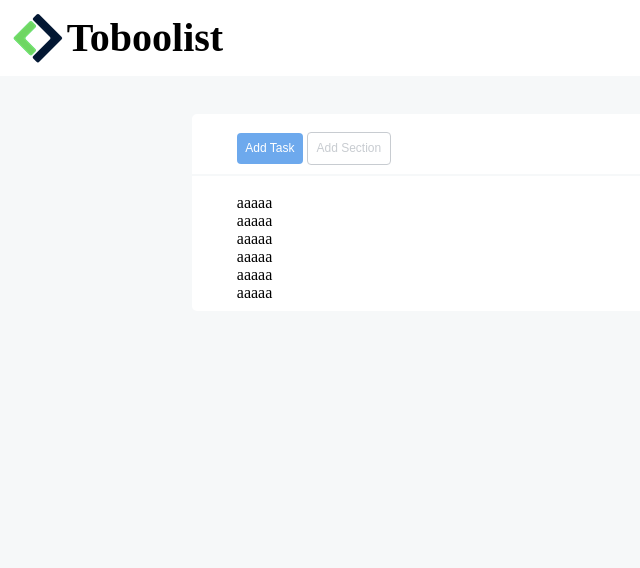
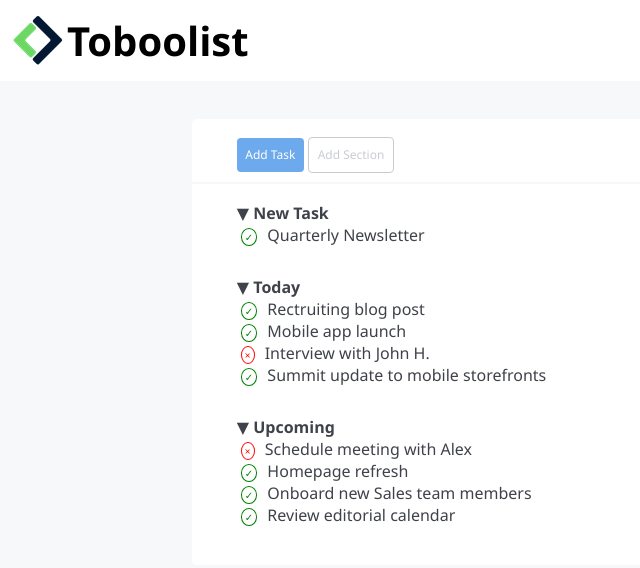
Before and after one commit to lorenzo-guerrini/html-css-toboolist, a plain HTML site: page index.html in a window 1280 px wide. Shown: the whole page, without its empty margins (0-640 px from the left). Drawn offline with Linux system fonts and the light colour scheme.

Commit message:
Completato tranne etichette e interlinea

```diff
--- a/css/style.css
+++ b/css/style.css
@@ -2,6 +2,7 @@
     margin: 0;
     padding: 0;
     box-sizing: border-box;
+    font-family: "Segoe UI", Frutiger, "Frutiger Linotype", "Dejavu Sans", "Helvetica Neue", Arial, sans-serif;
 }
 
 body {
@@ -57,5 +58,74 @@ nav {
 }
 
 .container {
+    color: #3F424A;
+}
+
+.task {
+    margin-bottom: 30px;
+}
+
+.freccia {
+    font-stretch: extra-expanded;
+    font-weight: bold;
+}
+
+.check {
+    height: 10px;
+    width: 10px;
+    color:green;
+    padding:1px 3px ;
+    border-style: solid;
+    border-color: green;
+    border-radius: 50%;
+    border-width: 1px;
+    margin-right: 6px;
+    margin-left: 4px;
+    font-size: 10px;
+    text-align: center;
+    line-height: 10px;
+}
+
+.uncheck {
+    height: 10px;
+    width: 10px;
+    color:red;
+    padding:1px 3px ;
+    border-style: solid;
+    border-color: red;
+    border-radius: 50%;
+    border-width: 1px;
+    margin-right: 6px;
+    margin-left: 4px;
+    font-size: 10px;
+    text-align: center;
+    line-height: 10px;
+}
+
+.etichetta {
 
 }
+
+.editorial {
+
+}
+
+.q1-goals {
+
+}
+
+.recruiting {
+
+}
+
+.mobile {
+
+}
+
+.website {
+
+}
+
+.sales {
+
+}
--- a/index.html
+++ b/index.html
@@ -9,7 +9,6 @@
         <img src="img/Logo.png" alt="Toboolist">
         <h1>Toboolist</h1>
     </header>
-
     <main>
 
         <nav>
@@ -18,17 +17,29 @@
         </nav>
 
         <div class="container">
-        aaaaa
-        <br>
-        aaaaa
-        <br>
-        aaaaa
-        <br>
-        aaaaa
-        <br>aaaaa
-        <br>
-        aaaaa
-        <br>
+            <div class="task">
+                <div class="freccia">&#9660; New Task</div>
+                <div><span class="check">&#10003;</span> Quarterly Newsletter</div>
+            </div>
+
+            <div class="task">
+                <div class="freccia">&#9660; Today</div>
+                <div><span class="check">&#10003;</span> Rectruiting blog post</div>
+                <div><span class="check">&#10003;</span> Mobile app launch</div>
+                <div><span class="uncheck">&#215;</span> Interview with John H.</div>
+                <div><span class="check">&#10003;</span> Summit update to mobile storefronts</div>
+            </div>
+
+            <div class="task">
+                <div class="freccia">&#9660; Upcoming</div>
+                <div><span class="uncheck">&#215;</span> Schedule meeting with Alex</div>
+                <div><span class="check">&#10003;</span> Homepage refresh</div>
+                <div><span class="check">&#10003;</span> Onboard new Sales team members</div>
+                <div><span class="check">&#10003;</span> Review editorial calendar</div>
+            </div>
+
+
+
         </div>
 
     </main>
```
